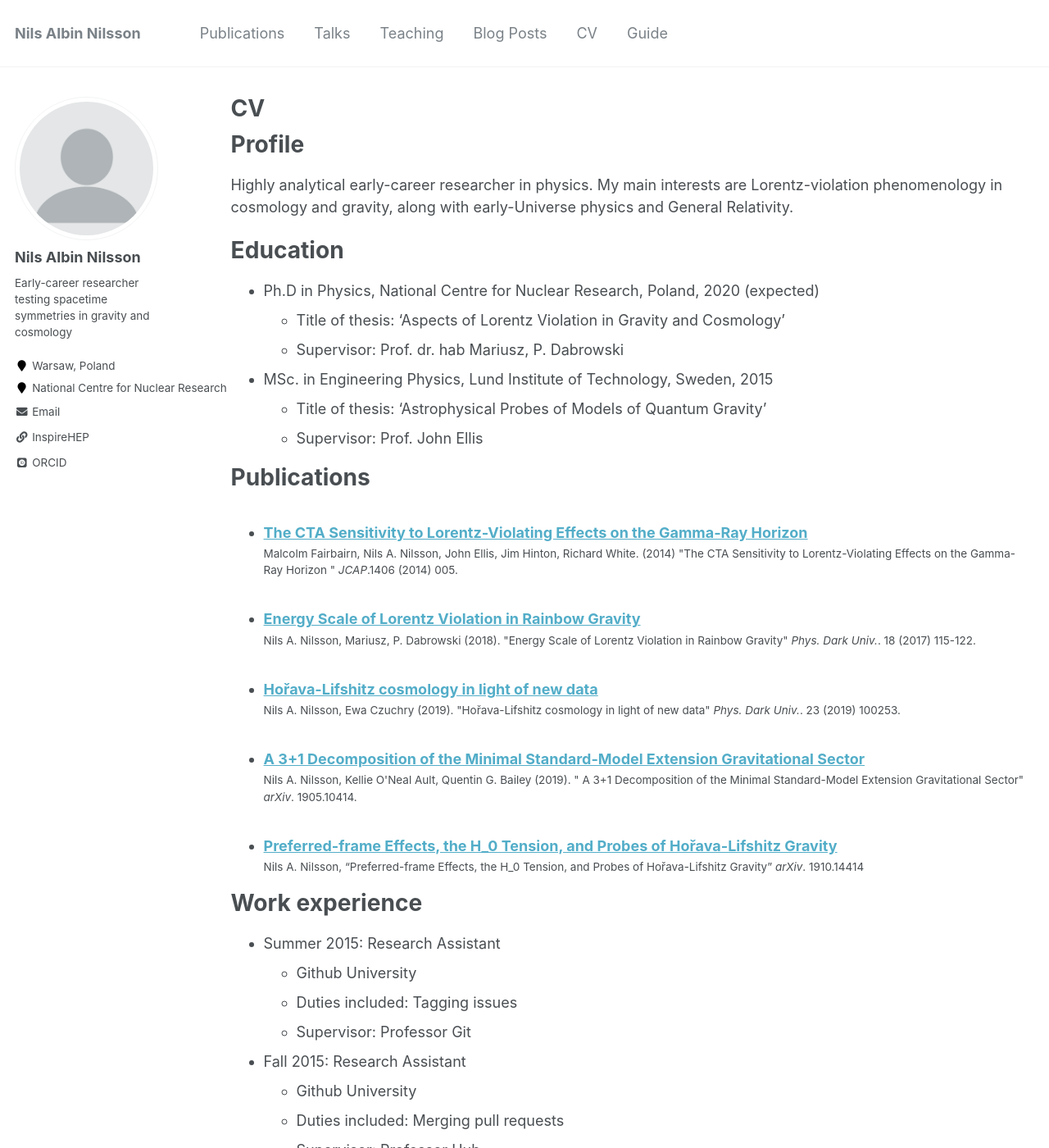
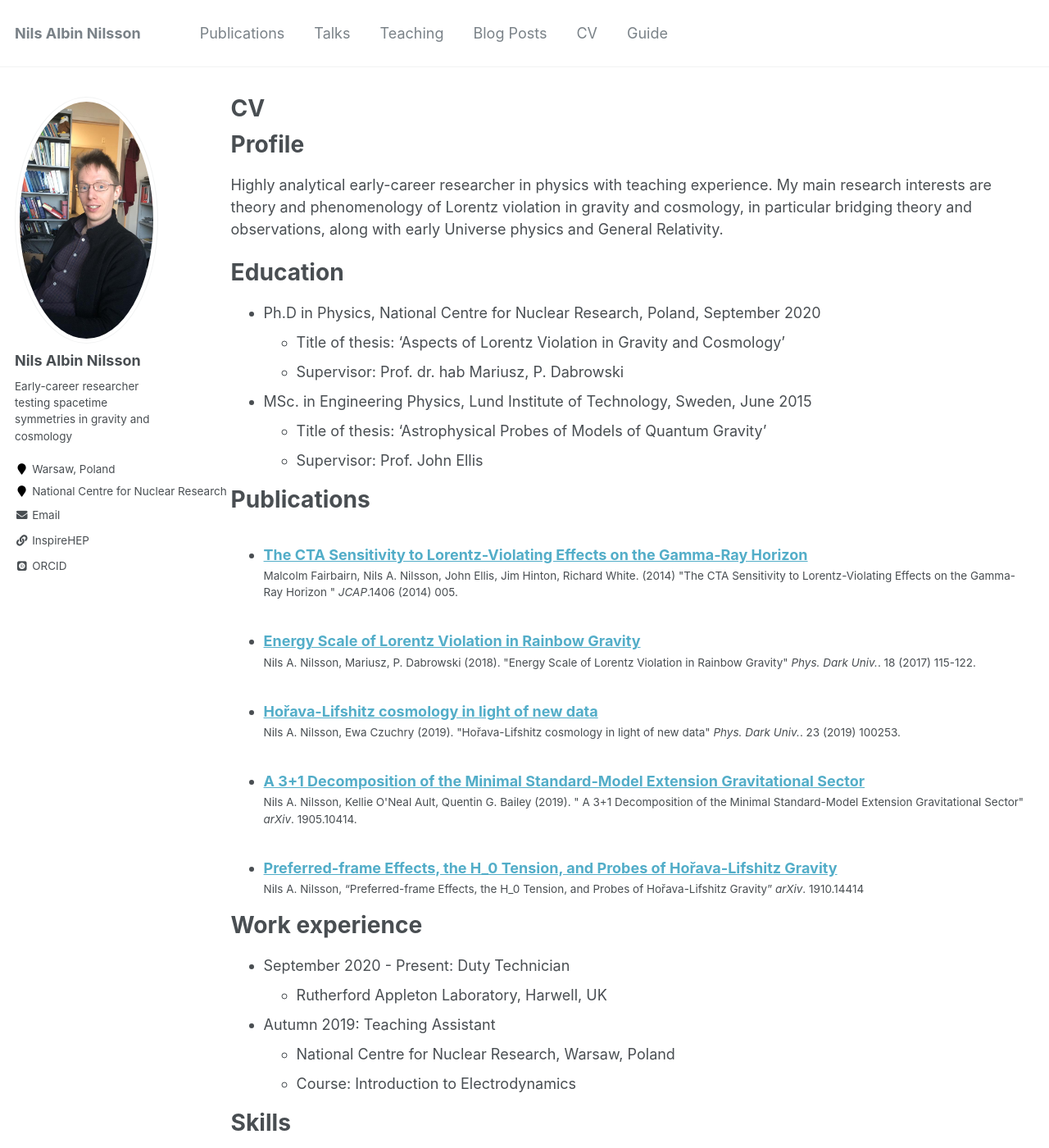
Before and after one commit to nilsanilsson/nilsanilsson.github.io, a Jekyll site: the page built from _pages/cv.md, in a window 1280 px wide and 1400 px high. Shown: the whole window at 82% size. Built offline with Jekyll 4.4.1, drawn with Linux system fonts in a browser that asks for light colours; some web fonts are replaced; some of the changed text lies outside the part shown.

Commit message:
Initial commit

```diff
--- a/_config.yml
+++ b/_config.yml
@@ -81,7 +81,7 @@ analytics:
 # Site Author
 author:
   name             : "Nils Albin Nilsson"
-  avatar           : "profile.png"
+  avatar           : "albin.jpeg"
   bio              : "Early-career researcher testing spacetime symmetries in gravity and cosmology"
   location         : "Warsaw, Poland"
   employer         : "National Centre for Nuclear Research"
--- a/_pages/cv.md
+++ b/_pages/cv.md
@@ -11,14 +11,16 @@ redirect_from:
 
 Profile
 ======
-Highly analytical early-career researcher in physics. My main interests are Lorentz-violation phenomenology in cosmology and gravity, along with early-Universe physics and General Relativity.
+Highly analytical early-career researcher in physics with teaching experience. My main research interests
+are theory and phenomenology of Lorentz violation in gravity and cosmology, in particular bridging theory and
+observations, along with early Universe physics and General Relativity.
 
 Education
 ======
-* Ph.D in Physics, National Centre for Nuclear Research, Poland, 2020 (expected)
+* Ph.D in Physics, National Centre for Nuclear Research, Poland, September 2020
     * Title of thesis: 'Aspects of Lorentz Violation in Gravity and Cosmology'
     * Supervisor: Prof. dr. hab Mariusz, P. Dabrowski
-* MSc. in Engineering Physics, Lund Institute of Technology, Sweden, 2015
+* MSc. in Engineering Physics, Lund Institute of Technology, Sweden, June 2015
     * Title of thesis: 'Astrophysical Probes of Models of Quantum Gravity'
     * Supervisor: Prof. John Ellis
 
@@ -31,24 +33,23 @@ Publications
 
 Work experience
 ======
-* Summer 2015: Research Assistant
-  * Github University
-  * Duties included: Tagging issues
-  * Supervisor: Professor Git
+* September 2020 - Present: Duty Technician
+  * Rutherford Appleton Laboratory, Harwell, UK
 
-* Fall 2015: Research Assistant
-  * Github University
-  * Duties included: Merging pull requests
-  * Supervisor: Professor Hub
+* Autumn 2019: Teaching Assistant
+  * National Centre for Nuclear Research, Warsaw, Poland
+  * Course: Introduction to Electrodynamics
 
 Skills
 ======
-* Skill 1
-* Skill 2
-  * Sub-skill 2.1
-  * Sub-skill 2.2
-  * Sub-skill 2.3
-* Skill 3
+* Theoretical Physics
+  * General Relativity
+  * Cosmology
+  * xAct tensor analysis
+* Numerical Analysis
+  * Markov-Chain Monte Carlo
+  * Mathematica
+  * Python
 
 ======
 
@@ -66,4 +67,6 @@ Teaching
 
 Service and leadership
 ======
-* Currently signed in to 43 different slack teams
+* 2018-Present: Reviewer activity - 7 Papers reviewed.
+* 2015-2016: Supervised a group of high-school students in the building of a 3D printer.
+* 2013: Involved in the outreach program “Her Teach Future” at Lund Institute of Technology.
--- a/markdown_generator/publications.tsv
+++ b/markdown_generator/publications.tsv
@@ -2,5 +2,6 @@ pub_date	title	venue	excerpt	citation	url_slug	paper_url
 2014-01-31	The CTA Sensitivity to Lorentz-Violating Effects on the Gamma-Ray Horizon	Journal of Cosmology and Astroparticle Physics		"Malcolm Fairbairn, Nils A. Nilsson, John Ellis, Jim Hinton, Richard White. (2014) ""The CTA Sensitivity to Lorentz-Violating Effects on the Gamma-Ray Horizon "" <i>JCAP</i>.1406 (2014) 005."	CTA	http://arxiv.org/pdf/1401.8178.pdf
 2018-01-01	Energy Scale of Lorentz Violation in Rainbow Gravity	Physics of the Dark Universe		"Nils A. Nilsson, Mariusz, P. Dabrowski (2018). ""Energy Scale of Lorentz Violation in Rainbow Gravity"" <i>Phys. Dark Univ.</i>. 18 (2017) 115-122."	Rainbow	http://arxiv.org/pdf/1701.00533.pdf
 2019-01-01	Hořava-Lifshitz cosmology in light of new data	Physics of the Dark Universe		"Nils A. Nilsson, Ewa Czuchry (2019). ""Hořava-Lifshitz cosmology in light of new data"" <i>Phys. Dark Univ.</i>. 23 (2019) 100253."	horava_newdata	http://arxiv.org/pdf/1803.03615.pdf
-2019-05-24	A 3+1 Decomposition of the Minimal Standard-Model Extension Gravitational Sector	arXiv	Presented at the Eighth Meeting on CPT and Lorentz Symmetry, Bloomington, Indiana, May 12-16, 2019	"Nils A. Nilsson, Kellie O'Neal Ault, Quentin G. Bailey (2019). "" A 3+1 Decomposition of the Minimal Standard-Model Extension Gravitational Sector"" <i>arXiv</i>. 1905.10414."	3+1_SME	http://arxiv.org/pdf/1905.10414.pdf
-2019-10-31	Preferred-frame Effects, the H_0 Tension, and Probes of Hořava-Lifshitz Gravity	arXiv (under review)		Nils A. Nilsson, “Preferred-frame Effects, the H_0 Tension, and Probes of Hořava-Lifshitz Gravity”  <i>arXiv</i>. 1910.14414	H0tension1	https://arxiv.org/pdf/1910.14414.pdf
+2019-05-24	A 3+1 Decomposition of the Minimal Standard-Model Extension Gravitational Sector	arXiv	Proceedings, 8th Meeting on CPT and Lorentz Symmetry (CPT'19)	"Nils A. Nilsson, Kellie O'Neal Ault, Quentin G. Bailey (2019). "" A 3+1 Decomposition of the Minimal Standard-Model Extension Gravitational Sector"" <i>arXiv</i>. 1905.10414."	3+1_SME	http://arxiv.org/pdf/1905.10414.pdf
+2019-10-31	Preferred-frame Effects, the H_0 Tension, and Probes of Hořava-Lifshitz Gravity	Europhysical Journal Plus		Nils A. Nilsson, “Preferred-frame Effects, the H_0 Tension, and Probes of Hořava-Lifshitz Gravity”  <i>arXiv</i>. 1910.14414	H0tension1	https://arxiv.org/pdf/1910.14414.pdf
+2020-09-02	A 3+1 Formulation of the Standard-Model Extension Gravity Sector	arXiv – Submitted to journal		Kellie O'Neal-Ault, Quentin G. Bailey, Nils A. Nilsson	SME_Ham	https://arxiv.org/pdf/2009.00949.pdf
```
Also changed, not shown: _pages/about.md (+3 -1 lines), markdown_generator/talks.tsv (+12 -4 lines), images/albin.jpeg (added), 1 other file.
